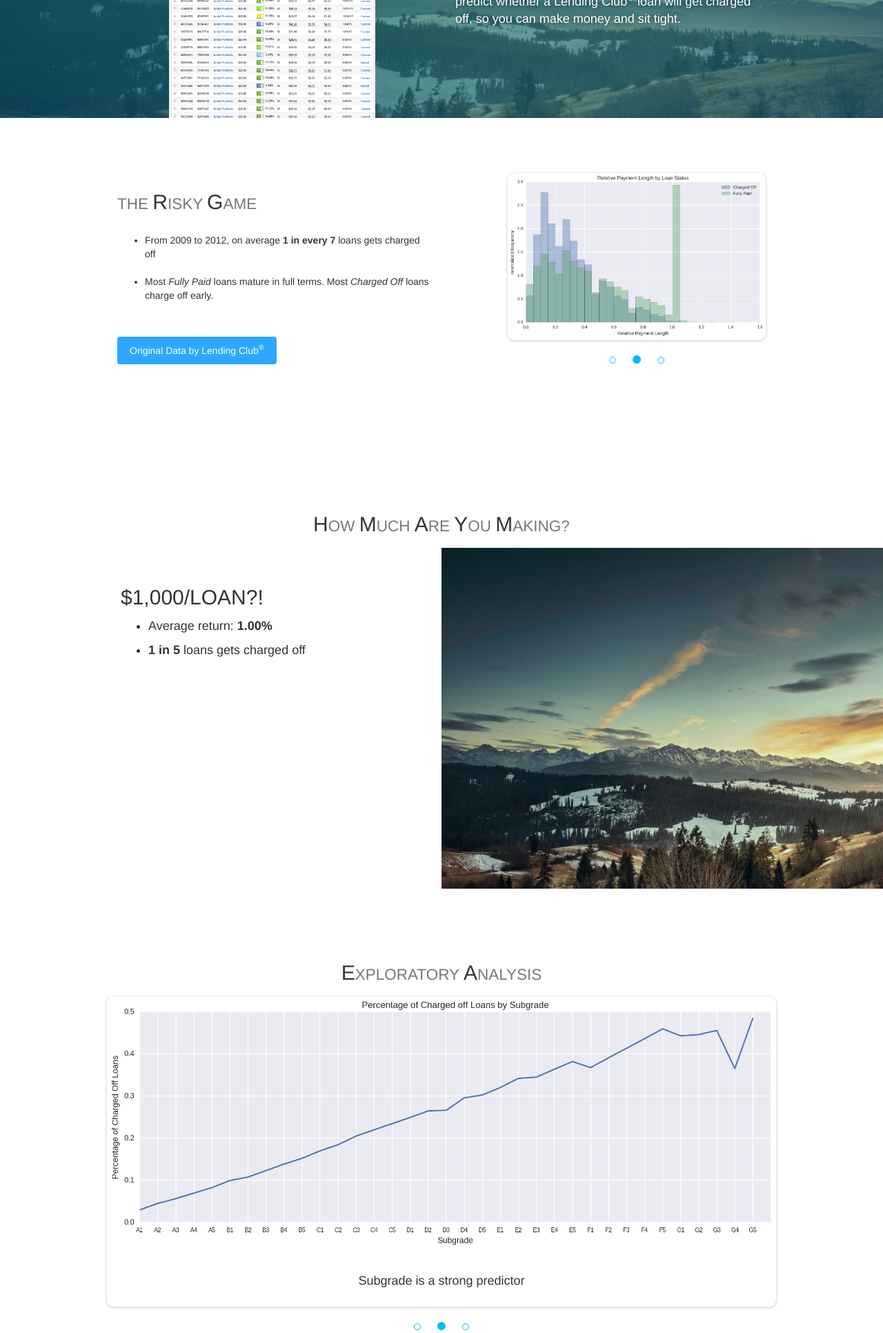
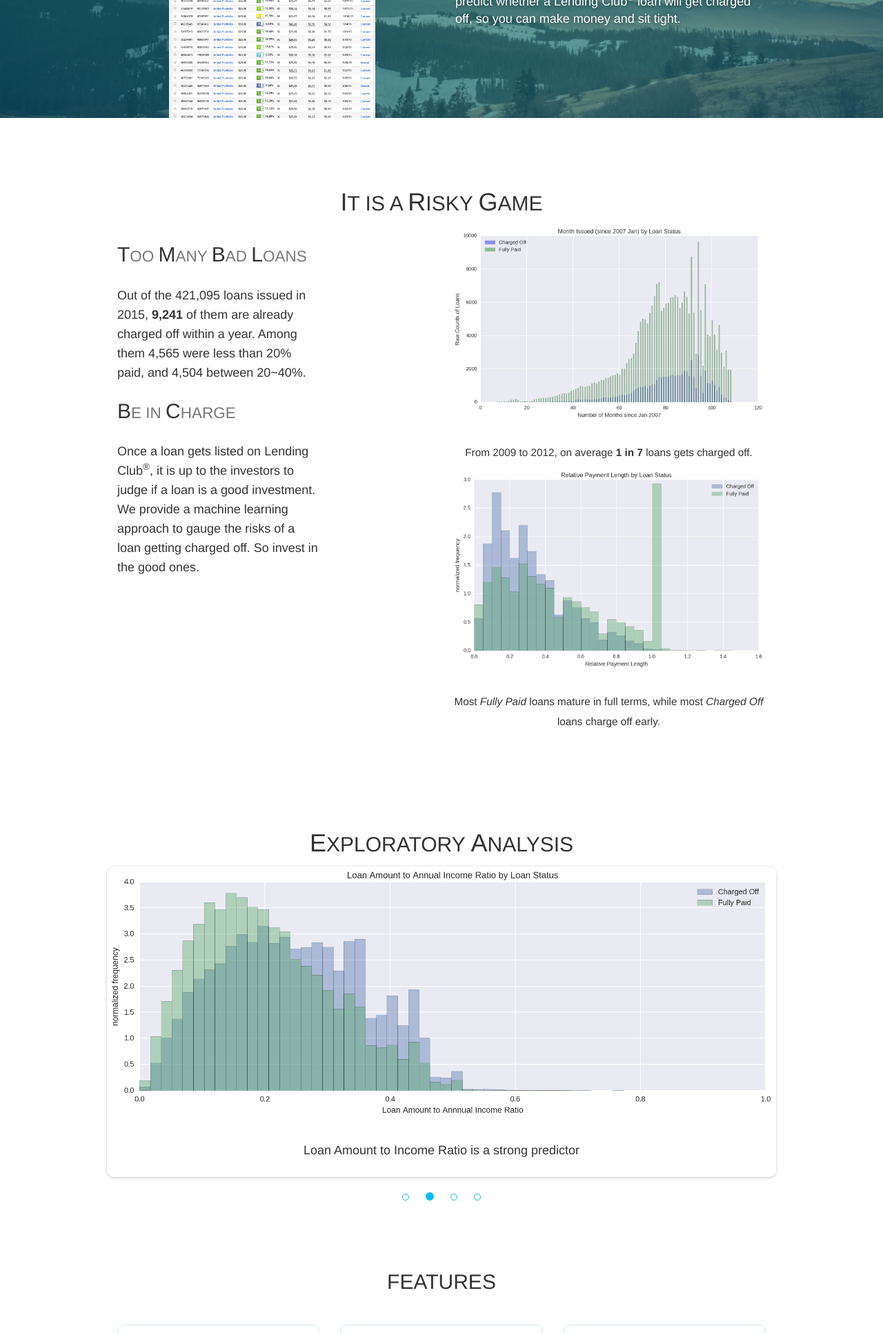
Before and after one commit to liuaqiang/capstone-project, a Flask app: page /index in a window 1280 px wide. Shown: the part 459-2391 px from the top of the page at 69% size. Run offline with Flask 2, Linux system fonts and the light colour scheme; some libraries are stand-ins or nearby versions.

Commit message:
coming together...

```diff
--- a/app.py
+++ b/app.py
@@ -64,3 +64,4 @@ def index():
 
 if __name__ == '__main__':
   app.run(host = '0.0.0.0')
+  # app.run(debug=True)
--- a/templates/index.html
+++ b/templates/index.html
@@ -92,83 +92,72 @@
             </div>
             <div class="section section-demo">
                 <div class="container">
+                    <h4 class="header-text text-center"><big>I</big>t is a <big>r</big>isky <big>g</big>ame</h4>
                     <div class="row">
-                        <div class="col-md-6">
-                            <h4 class="header-text"><small>The </small>r<small>isky </small>g<small>ame</small></h4>
-                            <ul>
+
+                        <div class="col-md-4">
+                            <h4 class="header-text">T<small>oo </small>M<small>any </small>b<small>ad </small>l<small>oans</small></h4>
                             <p>
-                                <li>From 2009 to 2012, on average <b>1 in every 7</b> loans gets charged off</li>
-                                <br>
-                                <li>Most <I>Fully Paid</I> loans mature in full terms. Most <I>Charged Off</I> loans charge off early.</li>
+                                Out of the 421,095 loans issued in 2015, <b>9,241</b> of them are already charged off within a year.
+                                Among them 4,565 were less than 20% paid, and 4,504 between 20~40%.
                             </p>
-                            </ul>
-                            <a href="https://www.lendingclub.com/info/download-data.action" id="Demo3" class="btn btn-fill btn-info" target="_blank" data-button="info">Original Data by Lending Club<sup>&#174;</sup></a>
+                            <h4 class="header-text">B<small>e in </small>c<small>harge</small></h4>
+                            <p>
+                                Once a loan gets listed on Lending Club<sup>&#174;</sup>,
+                                it is up to the investors to judge if a loan is a good investment.
+                                We provide a machine learning approach
+                                to gauge the risks of a loan getting charged off.
+                                So invest in the good ones.
+                            </p>
                         </div>
-                        <div class="col-md-5 col-md-offset-1">
-                            <div id="description-carousel" class="carousel fade" data-ride="carousel">
-                                <div class="carousel-inner">
-                                    <div class="item">
-                                        <img src="static/img/template/examples/Loan_statistics.png" alt="">
-                                    </div>
-                                    <div class="item active">
-                                        <img src="static/img/template/examples/PaymentByLength.png" alt="">
-                                    </div>
-                                    <div class="item">
-                                        <img src="static/img/template/examples/LoanbyMonthIssued.png" alt="">
-                                    </div>
-                                </div>
-                                <ol class="carousel-indicators carousel-indicators-blue">
-                                    <li data-target="#description-carousel" data-slide-to="0" class=""></li>
-                                    <li data-target="#description-carousel" data-slide-to="1" class="active"></li>
-                                    <li data-target="#description-carousel" data-slide-to="2" class=""></li>
-                                </ol>
+                        <div class="col-md-6 col-md-offset-2">
+                            <div class="demo-image">
+                                <img src="static/img/template/examples/LoanbyMonthIssued.png" alt="">
+                                <p class="text text-center">
+                                <small>From 2009 to 2012, on average <b>1 in 7</b> loans gets charged off.</small>
+                                </p>
                             </div>
-                        </div>
-                    </div>
-                </div>
-            </div>
-            <div class="section section-presentation">
-                <div class="container">
-                    <h4 class="header-text text-center">H<small>ow </small>M<small>uch </small>A<small>re </small>Y<small>ou </small>M<small>aking?</small></h4>
-                    <div class="row">
-                        <div class="col-md-6">
-                            <div class="description">
-                                <h5 class="header-text">$1,000/loan?!</h5>
-                                <ul>
-                                    <h5><li>Average return: <b>1.00%</b></li></h5>
-                                    <h5><li><b>1 in 5</b> loans gets charged off</li></h5>
-                                </ul>
+                            <div class="demo-image">
+                                <img src="static/img/template/examples/PaymentByLength.png" alt="">
+                                <p class="text text-center">
+                                <small>Most <I>Fully Paid</I> loans mature in full terms, while most <I>Charged Off</I> loans charge off early.</small>
+                                </p>
                             </div>
-                        </div>
-                        <div class="col-md-5">
-                            <img src="static/img/template/bg3.jpg"/>
                         </div>
                     </div>
                 </div>
             </div>
             <div class="section section-demo">
                 <div class="container">
-                    <h4 class="header-text text-center">E<small>xploratory </small>A<small>nalysis</small></h4>
+                    <h4 class="header-text text-center"><big>E</big>xploratory <big>A</big>nalysis</h4>
                     <div class="row">
+
+
                         <div id="description-carousel" class="carousel fade" data-ride="carousel">
 							<div class="carousel-inner">
 								<div class="item">
 									<img src="static/img/template/examples/CreditLength.png" alt="">
 									<div class="carousel-testimonial-caption">
-                                        <p class="text text-center">The distributions of credit length do not look very different</p>
+                                        <p class="text text-center">The distributions of credit length do not different significantly from visual inspection</p>
                                         <br>
                                     </div>
 								</div>
-								<div class="item active">
+								<div class="item">
 									<img src="static/img/template/examples/Subgrade.png" alt="">
 									<div class="carousel-testimonial-caption">
                                         <p class="text text-center">Subgrade is a strong predictor</p>
                                     </div>
 								</div>
-								<div class="item">
+								<div class="item active">
 									<img src="static/img/template/examples/LoanIncRatio.png" alt="">
 									<div class="carousel-testimonial-caption">
                                         <p class="text text-center">Loan Amount to Income Ratio is a strong predictor</p>
+                                    </div>
+								</div>
+								<div class="item">
+									<img src="static/img/template/examples/Loan_DTI.png" alt="">
+									<div class="carousel-testimonial-caption">
+                                        <p class="text text-center">Debt-to-Income ratio is a strong predictor</p>
                                     </div>
 								</div>
 							</div>
@@ -176,6 +165,7 @@
 								<li data-target="#description-carousel" data-slide-to="0" class=""></li>
 								<li data-target="#description-carousel" data-slide-to="1" class="active"></li>
 								<li data-target="#description-carousel" data-slide-to="2" class=""></li>
+								<li data-target="#description-carousel" data-slide-to="3" class=""></li>
 							</ol>
 
 						</div>
@@ -183,42 +173,7 @@
                     </div>
                 </div>
             </div>
-            <div class="section section-demo">
-                <div class="container">
-                    <div class="row">
-                        <div class="col-md-6">
-                            <div id="description-carousel" class="carousel fade" data-ride="carousel">
-                                <div class="carousel-inner">
-                                    <div class="item">
-                                        <img src="static/img/template/examples/Picture1.png" alt="">
-                                        <div class="carousel-caption">
-                                            <p><b>Jay Z, Producer</b></p>
-                                        </div>
-                                    </div>
-                                    <div class="item active">
-                                        <img src="static/img/template/examples/home_22.jpg" alt="">
-                                    </div>
-                                    <div class="item">
-                                        <img src="static/img/template/examples/home_11.jpg" alt="">
-                                    </div>
-                                </div>
-                                <ol class="carousel-indicators carousel-indicators-blue">
-                                    <li data-target="#description-carousel" data-slide-to="0" class=""></li>
-                                    <li data-target="#description-carousel" data-slide-to="1" class="active"></li>
-                                    <li data-target="#description-carousel" data-slide-to="2" class=""></li>
-                                </ol>
-                            </div>
-                        </div>
-                        <div class="col-md-5 col-md-offset-1">
-                            <h4 class="header-text">Easy to integrate</h4>
-                            <p>
-                                With all the apps that users love! Make it easy for users to share, like, post and tweet their favourite things from the app. Be sure to let users know they continue to remain connected while using your app!
-                            </p>
-                            <a href="http://www.creative-tim.com/product/awesome-landing-page" id="Demo3" class="btn btn-fill btn-info" data-button="info">Get Free Demo</a>
-                        </div>
-                    </div>
-                </div>
-            </div>
+
             <div class="section section-features">
                 <div class="container">
                     <h4 class="header-text text-center">Features</h4>
@@ -303,51 +258,19 @@
                         <img class ="parallax-background-image" src="static/img/template/bg3.jpg"/>
                     </div>
                     <div class="info">
-                        <h1>Download this landing page for free!</h1>
-                        <p>Beautiful multipurpose bootstrap landing page.</p>
-                        <a href="http://www.creative-tim.com/product/awesome-landing-page" class="btn btn-neutral btn-lg btn-fill">DOWNLOAD</a>
+                        <h4>
+							<I>"Machine learning goes beyond understanding data.
+							It extracts invaluable information and does the human kind good."
+							</I>
+                        </h4>
+                        <a href="mailto:liuaqiang@gmail.com" class="btn btn-neutral btn-lg btn-fill">Click here to send me an email</a>
                     </div>
                 </div>
             </div>
             <footer class="footer">
                 <div class="container">
-                    <nav class="pull-left">
-                        <ul>
-                            <li>
-                                <a href="#">
-                                Home
-                                </a>
-                            </li>
-                            <li>
-                                <a href="#">
-                                Company
-                                </a>
-                            </li>
-                            <li>
-                                <a href="#">
-                                Portfolio
-                                </a>
-                            </li>
-                            <li>
-                                <a href="#">
-                                Blog
-                                </a>
-                            </li>
-                        </ul>
-                    </nav>
-                    <div class="social-area pull-right">
-                        <a class="btn btn-social btn-facebook btn-simple">
-                        <i class="fa fa-facebook-square"></i>
-                        </a>
-                        <a class="btn btn-social btn-twitter btn-simple">
-                        <i class="fa fa-twitter"></i>
-                        </a>
-                        <a class="btn btn-social btn-pinterest btn-simple">
-                        <i class="fa fa-pinterest"></i>
-                        </a>
-                    </div>
-                    <div class="copyright">
-                        &copy; 2016 <a href="http://www.creative-tim.com">Creative Tim</a>, made with love
+                    <div class="text text-center">
+                        Created with Love, Daniel H. Liu
                     </div>
                 </div>
             </footer>
```
Also changed, not shown: static/img/template/examples/CreditLength.png, static/img/template/examples/Loan_DTI.png (added), static/img/template/examples/test.png (added).
